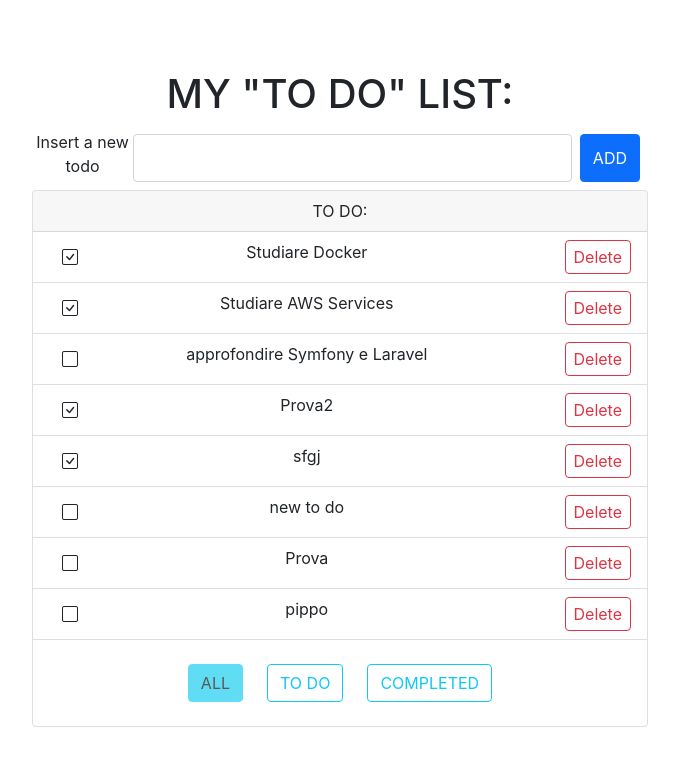
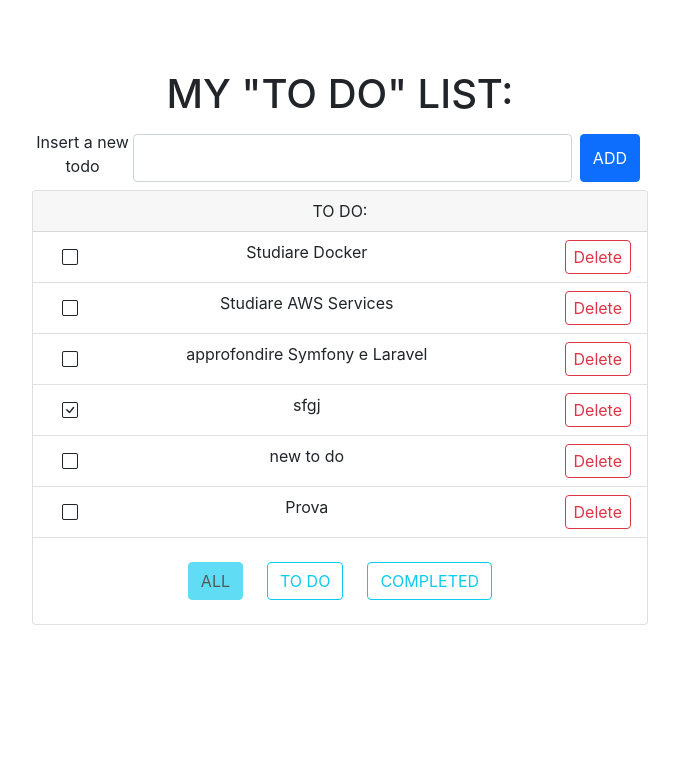
Before and after one commit to andreaMolteni/myReactApp, a React (Create React App) app: page / in a window 1280 px wide. Shown: the top 766 px of the page, without its empty margins (300-979 px from the left). Built offline with nearby package versions, Linux system fonts and the light colour scheme; data requests are answered from the project's data file.

Commit message:
commit prima di router

```diff
--- a/db.json
+++ b/db.json
@@ -5,14 +5,14 @@
       "dueDate": "11/10/2021",
       "user_id": 3,
       "id": 3,
-      "completed": true
+      "completed": false
     },
     {
       "name": "Studiare AWS Services",
       "dueDate": "11/10/2021",
       "user_id": 4,
       "id": 4,
-      "completed": true
+      "completed": false
     },
     {
       "name": "approfondire Symfony e Laravel",
@@ -20,13 +20,6 @@
       "user_id": 5,
       "id": 5,
       "completed": false
-    },
-    {
-      "name": "Prova2",
-      "dueDate": "31/10/2021",
-      "user_id2": 3,
-      "completed": true,
-      "id": 6
     },
     {
       "name": "sfgj",
@@ -47,12 +40,6 @@
       "user_id2": 3,
       "completed": false,
       "id": 9
-    },
-    {
-      "name": "pippo",
-      "dueDate": "10/11/2021",
-      "user_id": null,
-      "id": 10
     }
   ],
   "filter": {
--- a/package.json
+++ b/package.json
@@ -11,6 +11,7 @@
     "react": "^17.0.2",
     "react-dom": "^17.0.2",
     "react-redux": "^7.2.3",
+    "react-router-dom": "^6.0.2",
     "react-scripts": "4.0.3"
   },
   "scripts": {
--- a/src/App.js
+++ b/src/App.js
@@ -5,10 +5,13 @@ import { filterTodo } from './features/todos/filterSlice';
 import Todos from './features/todos/todos';
 import ErrorBoundary from './components/ErrorBoundary';
 import FilterTodos from './features/todos/filterTodo';
+import AddTodoForm from './features/todos/addTodoForm';
+import { BrowserRouter as Router } from 'react-router-dom';
 import './App.css';
 
 function App() {  // dispatch è tra le prorprietà del componente App
   const filter = useSelector(state => state.filter);
+  let todos = useSelector(state => state.todos);
   // const todos = [];
   const dispatch = useDispatch()
   useEffect(() => {
@@ -21,7 +24,7 @@ function App() {  // dispatch è tra le prorprietà del componente App
     }
   }, [dispatch, filter])
 
-  let todos = useSelector(state => state.todos);
+
 
   // const [todos, setTodos] = useState([]);
   const manageAddTodoClick = (e) => {
@@ -52,8 +55,8 @@ function App() {  // dispatch è tra le prorprietà del componente App
     <div className="App container-fluid">
       <div className="row d-flex justify-content-center  text-center">
         <h1>MY "TO DO" LIST:</h1>
-        {/* <AddTodo/> */}
-        <form>
+        <AddTodoForm todoEl={todoEl} manageAddTodoClick={manageAddTodoClick}/>
+        {/* <form>
           <div className="row d-flex justify-content-center  text-center">
             <div className="col-md-6">
               <div className="form-groupd d-flex m-1">
@@ -63,7 +66,7 @@ function App() {  // dispatch è tra le prorprietà del componente App
               </div>
             </div>
           </div>
-        </form>
+        </form> */}
         <div className="col-md-6">
           <div className="card todos-cards-wrapper text-center">
             <div className="card-header">
--- a/src/features/todos/addTodoForm.js
+++ b/src/features/todos/addTodoForm.js
@@ -1,13 +1,13 @@
 import React from 'react';
 
-export default function addTodoForm ({manageAddTodoClick, todoEl}){
-    return  (<form onSubmit={manageAddTodoClick}>
+export default function AddTodoForm ({manageAddTodoClick, todoEl}){
+    return  (<form>
         <div className="row d-flex justify-content-center  text-center">
           <div className="col-md-6">
             <div className="form-groupd d-flex m-1">
               <label htmlFor="todo" className="form-label">Insert a new todo</label>
               <input ref={todoEl} className="form-control m-1" name="todo" id="todo" />
-                            <button className="btn  btn-primary m-1">ADD</button>
+              <button onClick={manageAddTodoClick} className="btn  btn-primary m-1">ADD</button>
             </div>
           </div>
         </div>
--- a/src/features/todos/thunksTodo.js
+++ b/src/features/todos/thunksTodo.js
@@ -22,7 +22,8 @@ export const fetchTodos = createAsyncThunk('todos/fetchTodos', async (filter, {d
 })
 
 export const removeTodo = createAsyncThunk('todos/removeTodos', async (todo, {dispatch}) => {
-  return await removeTodos(todo);
+  await removeTodos(todo);
+  return todo;
 })
 
 export const addTodo = createAsyncThunk('todos/addTodos', async (todo, {dispatch}) => {
```
Also changed, not shown: 2 other files (tests, documents, lock files or other folders). Lines whose indentation alone changed are shown as unchanged.
